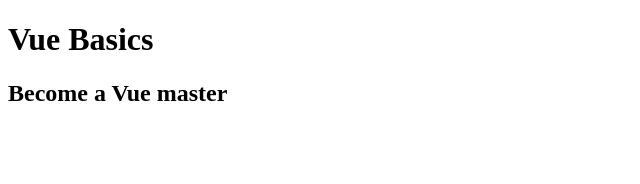
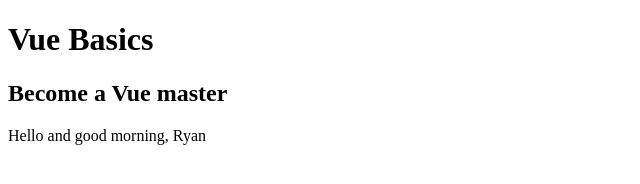
Before and after one commit to RyBrockers/vuejs-course, a plain HTML site: page index.html in a window 1280 px wide. Shown: the whole page, without its empty margins (0-640 px from the left). Drawn offline with nearby package versions, Linux system fonts and the light colour scheme.

Commit message:
Created methods

```diff
--- a/app.js
+++ b/app.js
@@ -1,10 +1,13 @@
 new Vue({
     el: '#app',
     data: {
-        title: 'Become a Vue master'
+        title: 'Become a Vue master',
+        name: 'Ryan'
     },
 
     methods: {
-
+        greet(time) {
+            return `Hello and good ${time}, ${this.name}`
+        }
     }
 })
--- a/index.html
+++ b/index.html
@@ -13,6 +13,7 @@
     <h1>Vue Basics</h1>
     <div id="app">
         <h2>{{ title }}</h2>
+        <p>{{ greet( 'morning' ) }}</p>
 
     </div>
 
```
